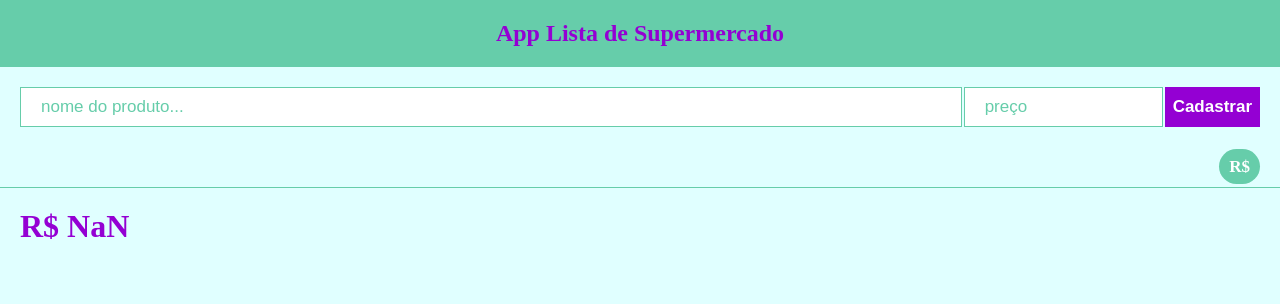
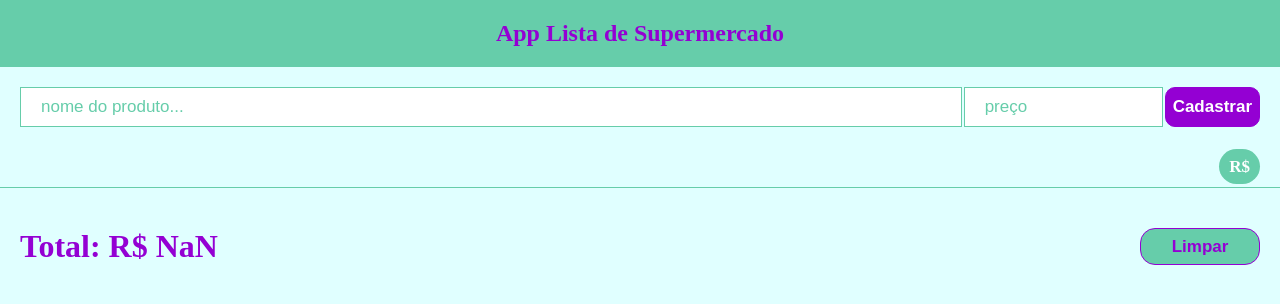
Before and after one commit to daianaadepaula/lista-de-supermercado-js, a plain HTML site: page index.html in a window 1280 px wide. Both pictures are taken after a click on the input "Cadastrar". Drawn offline with Linux system fonts and the light colour scheme.

Commit message:
button clean

```diff
--- a/css/style.css
+++ b/css/style.css
@@ -47,6 +47,11 @@ header {
   font-size: 17px;
   font-weight: bold;
   border: 1px solid #9400d3;
+  border-radius: 10px;
+}
+
+.list-cadastre input[type="submit"]:hover {
+  opacity: 0.6;
 }
 
 .list-product-single {
@@ -74,6 +79,27 @@ h3.price-product > span {
 }
 
 .sum-product {
+  display: flex;
+  justify-content: space-between;
+}
+
+.sum-product h1 {
   margin: 20px;
   color: #9400d3;
 }
+
+.sum-product button[name="clean"] {
+  background-color: #66cdaa;
+  color: #9400d3;
+  width: 120px;
+  padding: 7px;
+  margin: 20px;
+  font-size: 17px;
+  font-weight: bold;
+  border: 1px solid #9400d3;
+  border-radius: 15px;
+}
+
+.sum-product button[name="clean"]:hover {
+  opacity: 0.6;
+}
--- a/index.html
+++ b/index.html
@@ -22,12 +22,11 @@
 		<input type="submit" name="action" value="Cadastrar" />
 	</div>
 
-	<div class="list-products">
-
-	</div>
+	<div class="list-products"></div>
 
 	<div class="sum-product">
 		<h1>Total: R$ 0</h1>
+		<button name="clean">Limpar</button>
 	</div>
 
 </body>
--- a/js/script.js
+++ b/js/script.js
@@ -36,6 +36,13 @@ document.querySelector('input[type=submit]').addEventListener('click', ()=>{
 	priceProduct.value = ""
 
 	let elementSum = document.querySelector('.sum-product h1');
-	elementSum.innerHTML = `R$ `+sum;
+	elementSum.innerHTML = `Total: R$ `+sum;
 
 })
+
+document.querySelector('button[name=clean]').addEventListener('click',()=>{
+	items = [];
+
+	document.querySelector('.list-products').innerHTML = "";
+	document.querySelector('.sum-product h1').innerHTML = "Total: R$ 0";
+})
```
